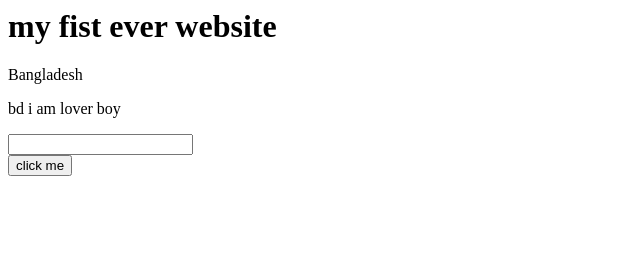
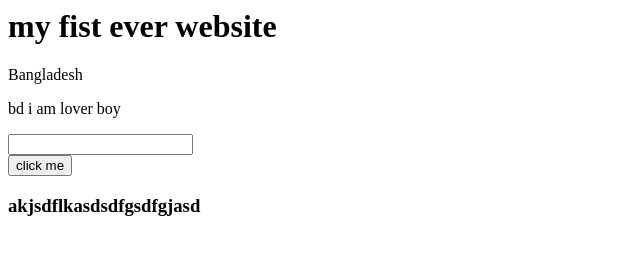
Before and after one commit to Niloy-Ahmed/Bangladesh, a plain HTML site: page index.html in a window 1280 px wide. Shown: the whole page, without its empty margins (0-640 px from the left). Drawn offline with Linux system fonts and the light colour scheme.

Commit message:
asdfhaklsjdhlkasdf

```diff
--- a/index.html
+++ b/index.html
@@ -4,3 +4,4 @@
 <input type="text">
 <br>
 <button>click me</button>
+<h3>akjsdflkasdsdfgsdfgjasd</h3>
```
